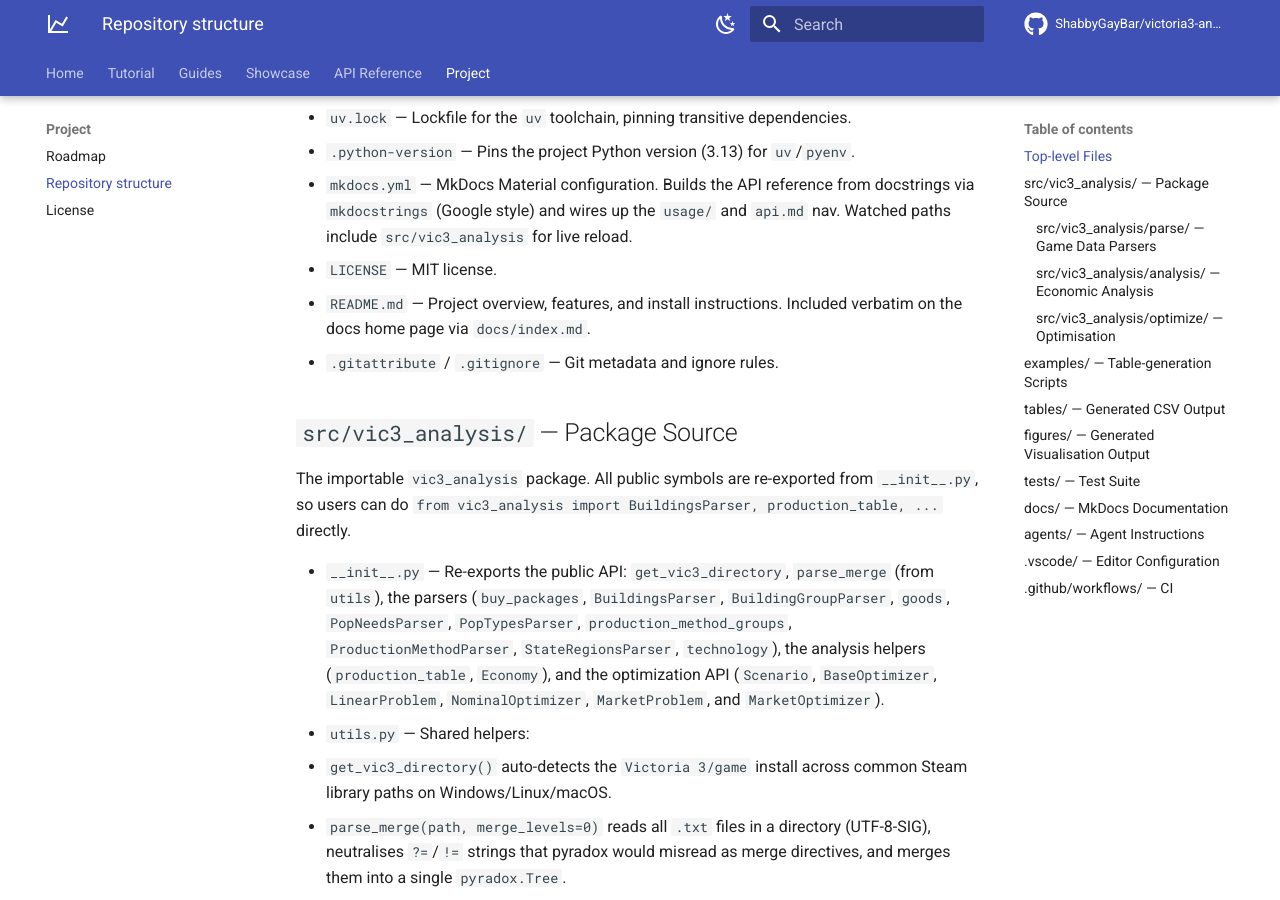
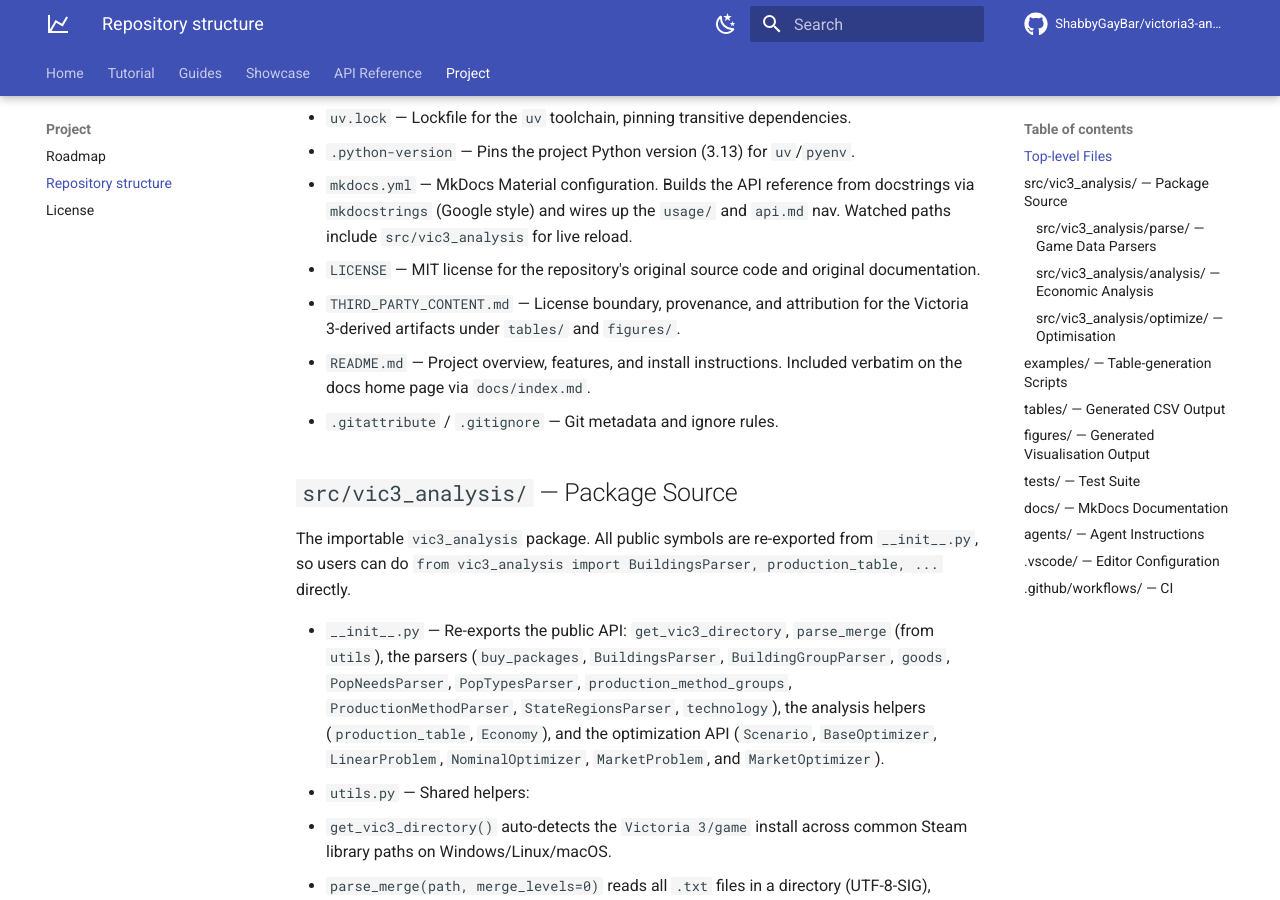
Before and after one commit to ShabbyGayBar/victoria3-analysis, an MkDocs documentation site: the page built from docs/project_structure.md, in a window 1280 px wide and 900 px high, scrolled down 551 px. Built offline with MkDocs 1.6.1 and Material for MkDocs 9.7.7, drawn with Linux system fonts in a browser that asks for light colours; comment, search, counter and statistics services are not loaded.

Commit message:
docs: clarify licensing for Victoria 3-derived artifacts

```diff
--- a/docs/project_structure.md
+++ b/docs/project_structure.md
@@ -20,7 +20,10 @@ purpose of each directory, and the key modules/files within them.
 - `mkdocs.yml` — MkDocs Material configuration. Builds the API reference from
   docstrings via `mkdocstrings` (Google style) and wires up the `usage/` and
   `api.md` nav. Watched paths include `src/vic3_analysis` for live reload.
-- `LICENSE` — MIT license.
+- `LICENSE` — MIT license for the repository's original source code and
+  original documentation.
+- `THIRD_PARTY_CONTENT.md` — License boundary, provenance, and attribution for
+  the Victoria 3-derived artifacts under `tables/` and `figures/`.
 - `README.md` — Project overview, features, and install instructions. Included
   verbatim on the docs home page via `docs/index.md`.
 - `.gitattribute` / `.gitignore` — Git metadata and ignore rules.
--- a/pyproject.toml
+++ b/pyproject.toml
@@ -15,7 +15,7 @@ dependencies = [
     "scipy>=1.17.1",
 ]
 license = "MIT"
-license-files = ["LICEN[CS]E*"]
+license-files = ["LICEN[CS]E*", "THIRD_PARTY_CONTENT.md"]
 
 [build-system]
 requires = ["uv_build>=0.12.9,<0.13"]
```
Also changed, not shown: README.md (+7 -1 lines), THIRD_PARTY_CONTENT.md (added, +36 -0 lines), docs/license.md (+14 -0 lines).
